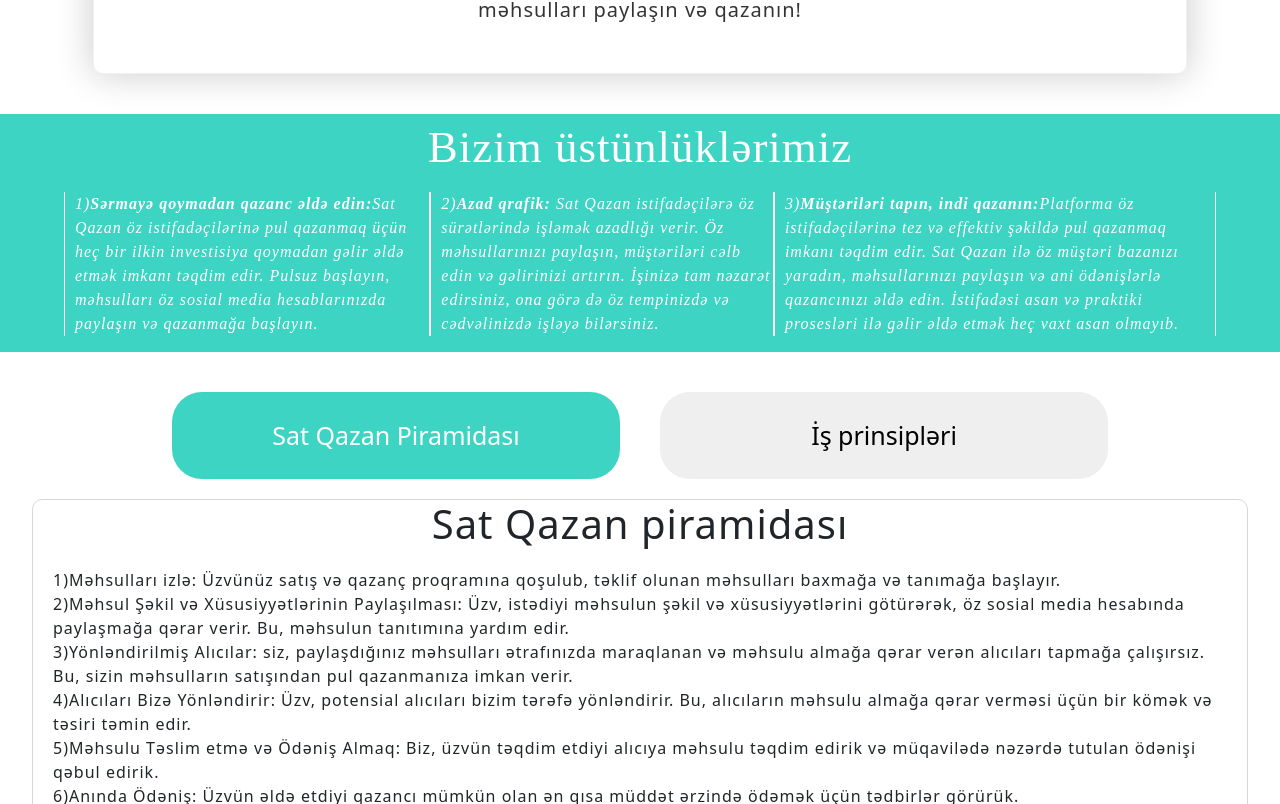
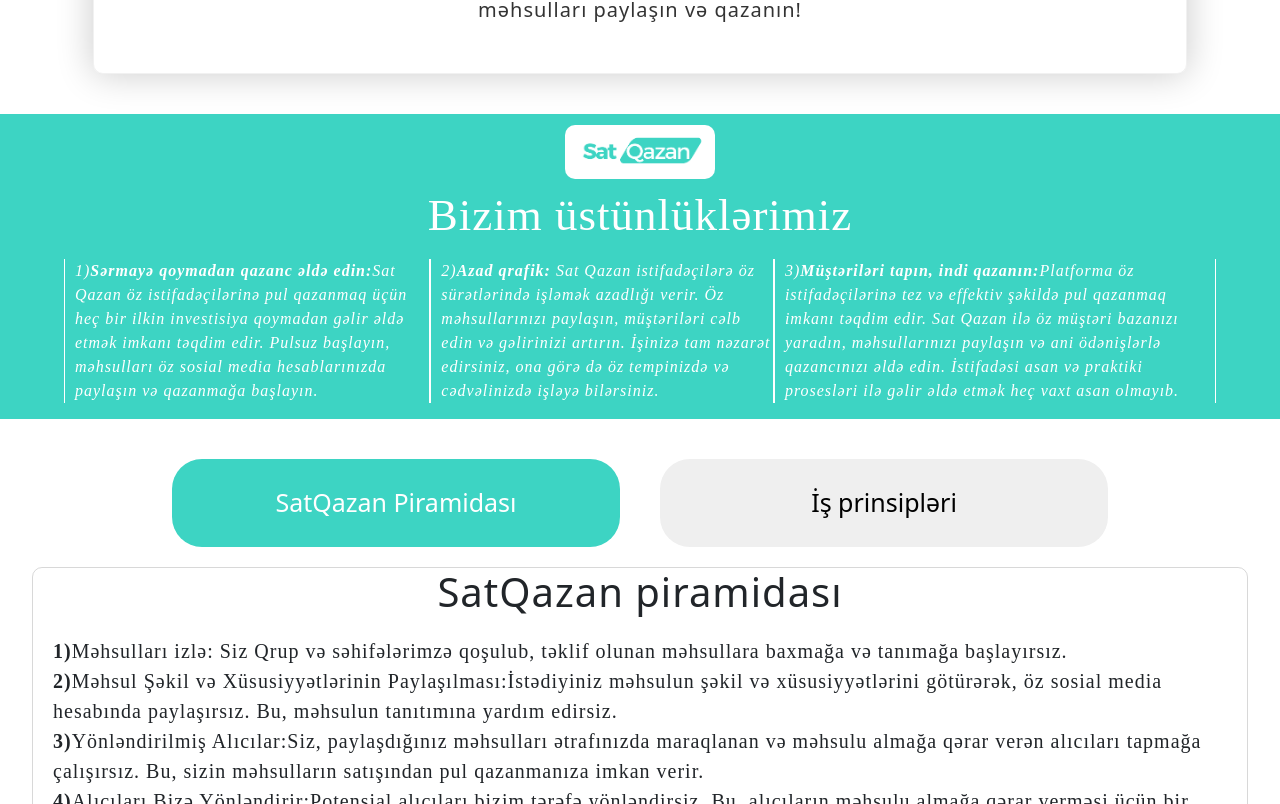
Before and after one commit to rashadibra/Sat_qazan, a React (Create React App) app in the folder sat_qazan/: page / in a window 1280 px wide. Shown: the part 1416-2220 px from the top of the page. Built offline with nearby package versions, Linux system fonts and the light colour scheme.

Commit message:
yeniləndi

```diff
--- a/sat_qazan/src/components/Main/MainComponents/About/About.css
+++ b/sat_qazan/src/components/Main/MainComponents/About/About.css
@@ -15,6 +15,11 @@
     text-align: center;
     padding-bottom: 10px;
 }
+.advantages .title img{
+    border-radius: 10px;
+width: 150px;
+}
+
 .advantages .info{
     display: flex;
     /* justify-content:space-around ; */
@@ -46,6 +51,8 @@
     flex-direction: column;
     align-items: center;
     margin: 20px;
+    font-family: "poppins";
+    font-size: 20px;
 }
 .rulesBtns{
     display: flex;
@@ -168,6 +175,9 @@
     .advantages .title{
         font-size: 30px;
     }
+    .rulesInfo{
+        font-size: 15px;
+    }
 }
 @media (max-width:500px){
     .Header >div b:nth-child(1){
@@ -183,4 +193,7 @@
         top: 10px;
         right: 5px;
     }
+    .rulesInfo{
+        font-size: 12px;
+    }
 }
--- a/sat_qazan/src/components/Main/MainComponents/About/About.jsx
+++ b/sat_qazan/src/components/Main/MainComponents/About/About.jsx
@@ -4,8 +4,9 @@ import ScrollReveal from 'scrollreveal';
 import {useFormik} from 'formik';
 import "./About.css"
 import Headerİmg2 from './BgcHeader2.jpg'
+import Logo from './Logo.png'
 
-const howItworks=` <div class="rulesTitle">
+const howItworks=` <div class="rulesTitle scroll-reveal">
 <h1 >SatQazan piramidası</h1>
 </div>
 <div class="rulesInfo">
@@ -16,7 +17,7 @@ const howItworks=` <div class="rulesTitle">
   uptates pariatur? Minus nihil labore libero atque similique. Error voluptatibus ea iste. Provident sequi quidem necessitatibus.</p>
 </div>`
 const businessPrinciples=
-`<div class="rulesTitle">
+`<div class="rulesTitle scroll-reveal">
 <h1 >İş prinsipləri</h1>
 </div>
 <div class="rulesInfo">
@@ -171,7 +172,10 @@ function About() {
     </section>
     <section className="advantages ">
       <div>
-        <div className="title">Bizim üstünlüklərimiz</div>
+        <div className="title">
+          <img src={Logo} alt="" />
+          <br />
+          Bizim üstünlüklərimiz</div>
         <div className="info">
          <p>1)<b>Sərmayə qoymadan qazanc əldə edin:</b>Sat Qazan öz istifadəçilərinə pul qazanmaq üçün heç bir ilkin investisiya qoymadan gəlir əldə etmək imkanı təqdim edir. Pulsuz başlayın, məhsulları öz sosial media hesablarınızda paylaşın və qazanmağa başlayın.</p>
          <p>2)<b>Azad qrafik:</b> Sat Qazan istifadəçilərə öz sürətlərində işləmək azadlığı verir. Öz məhsullarınızı paylaşın, müştəriləri cəlb edin və gəlirinizi artırın. İşinizə tam nəzarət edirsiniz, ona görə də öz tempinizdə və cədvəlinizdə işləyə bilərsiniz.</p>
@@ -182,26 +186,26 @@ function About() {
     </section>
     <section className="rules ">
       <div className="rulesBtns">
-        <button className={`RulesBtn1 ${BtnActive?'activeRulesBtn':''}`} onClick={()=>howItWorks()}>Sat Qazan Piramidası</button>
+        <button className={`RulesBtn1 ${BtnActive?'activeRulesBtn':''}`} onClick={()=>howItWorks()}>SatQazan Piramidası</button>
         <button className={`RulesBtn2 ${BtnActive?'':'activeRulesBtn'}`} onClick={()=>businessprinciples()}>İş prinsipləri</button>
       </div>
 <div className="RulesContainer">
 <div className="rulesTitle">
-<h1 >Sat Qazan piramidası</h1>
+<h1 >SatQazan piramidası</h1>
 </div>
 <div className="rulesInfo">
 <p>
-1)Məhsulları izlə: Üzvünüz satış və qazanç proqramına qoşulub, təklif olunan məhsulları baxmağa və tanımağa başlayır.
+<b>1)</b>Məhsulları izlə: Siz Qrup və səhifələrimzə qoşulub, təklif olunan məhsullara baxmağa və tanımağa başlayırsız.
 <br />
-2)Məhsul Şəkil və Xüsusiyyətlərinin Paylaşılması: Üzv, istədiyi məhsulun şəkil və xüsusiyyətlərini götürərək, öz sosial media hesabında paylaşmağa qərar verir. Bu, məhsulun tanıtımına yardım edir.
+<b>2)</b>Məhsul Şəkil və Xüsusiyyətlərinin Paylaşılması:İstədiyiniz məhsulun şəkil və xüsusiyyətlərini götürərək, öz sosial media hesabında paylaşırsız. Bu, məhsulun tanıtımına yardım edirsiz.
 <br />
-3)Yönləndirilmiş Alıcılar: siz, paylaşdığınız məhsulları ətrafınızda maraqlanan və məhsulu almağa qərar verən alıcıları tapmağa çalışırsız. Bu, sizin məhsulların satışından pul qazanmanıza imkan verir.
+<b>3)</b>Yönləndirilmiş Alıcılar:Siz, paylaşdığınız məhsulları ətrafınızda maraqlanan və məhsulu almağa qərar verən alıcıları tapmağa çalışırsız. Bu, sizin məhsulların satışından pul qazanmanıza imkan verir.
 <br />
-4)Alıcıları Bizə Yönləndirir: Üzv, potensial alıcıları bizim tərəfə yönləndirir. Bu, alıcıların məhsulu almağa qərar verməsi üçün bir kömək və təsiri təmin edir.
+<b>4)</b>Alıcıları Bizə Yönləndirir:Potensial alıcıları bizim tərəfə yönləndirsiz. Bu, alıcıların məhsulu almağa qərar verməsi üçün bir kömək və təsiri təmin edir.
 <br />
-5)Məhsulu Təslim etmə və Ödəniş Almaq: Biz, üzvün təqdim etdiyi alıcıya məhsulu təqdim edirik və müqavilədə nəzərdə tutulan ödənişi qəbul edirik.
+<b>5)</b>Məhsulu Təslim etmə və Ödəniş Almaq: Biz, sizin təqdim etdiyiniz alıcıya məhsulu təqdim edirik və müqavilədə nəzərdə tutulan ödənişi qəbul edirik.
 <br />
-6)Anında Ödəniş: Üzvün əldə etdiyi qazancı mümkün olan ən qısa müddət ərzində ödəmək üçün tədbirlər görürük.
+<b>6)</b>Anında Ödəniş: Sizin qazancınızı mümkün olan ən qısa müddət ərzində ödəmək üçün tədbirlər görürük.
 </p>
 </div>
 
```
Also changed, not shown: sat_qazan/src/components/Main/MainComponents/About/Logo.png (added), 1 other file (tests, documents, lock files or other folders).
